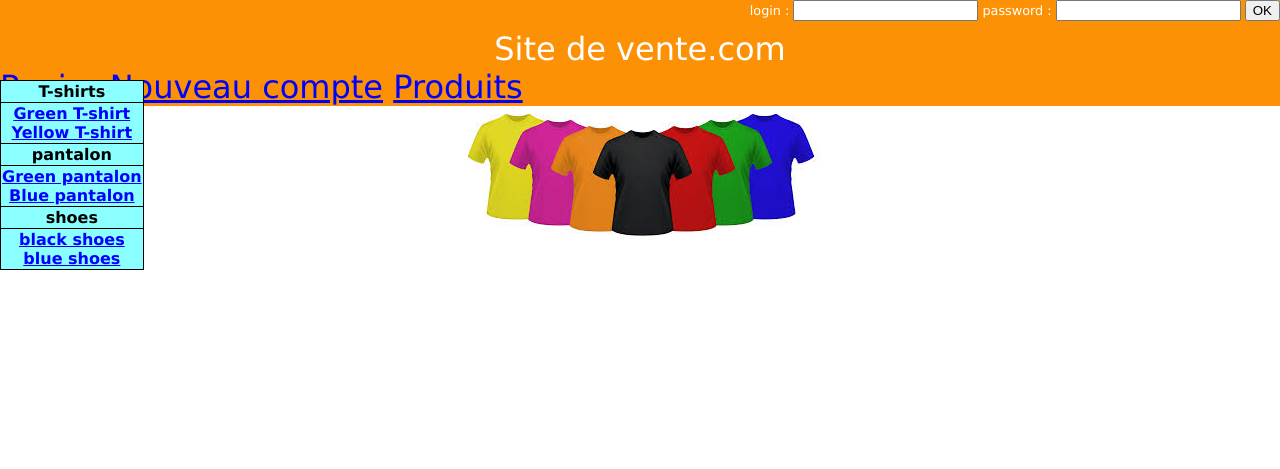
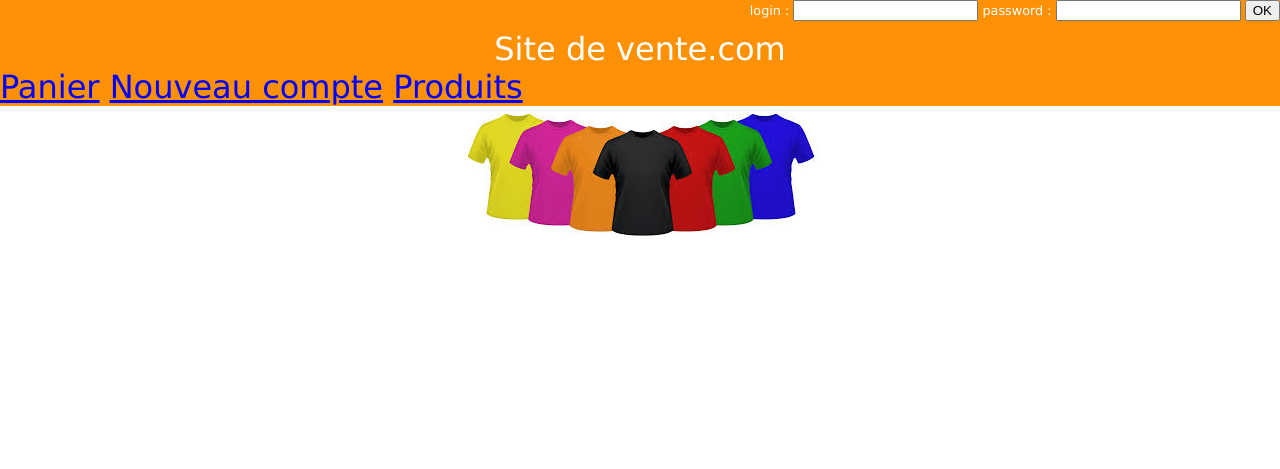
Before and after one commit to astreides/techweb-project, a PHP site: page /Accueil in a window 1280 px wide. Shown: the top 469 px of the page. Run offline with PHP 8.4, Linux system fonts and the light colour scheme; lists and menus that the app fills with data are empty.

Commit message:
retrait du tableau

```diff
--- a/Accueil.php
+++ b/Accueil.php
@@ -8,22 +8,7 @@
 
         </style>
     </head>
-    <nav><style>
-        table{border-collapse: collapse}
-        td,th{border: 1px solid black;}
-    </style>
-            <table>
-                <th><titre>T-shirts</titre><br/></th></tr>
-                <th><a href='T-shirt vert.php'> Green T-shirt</a><br/>
-                    <a href='T-shirt jaune.php'> Yellow T-shirt</a><br/></th></tr>
-                    <th><titre> pantalon</titre><br/></th></tr>
-                    <th> <a href='Pantalon vert.php'> Green pantalon</a><br/>
-                    <a href='Pantalon bleu.php'> Blue pantalon</a><br/></th></tr>
-                <th><titre> shoes</titre><br/></th></tr>
-                    <th><a href='Chaussures noires.php'> black shoes</a><br/>
-                    <a href='Chaussures bleues.php'> blue shoes</a><br/></tr>
-            </table>
-    </nav>
+
     <body>
 	<?php include("Header.php") ?>
 <section>
```
